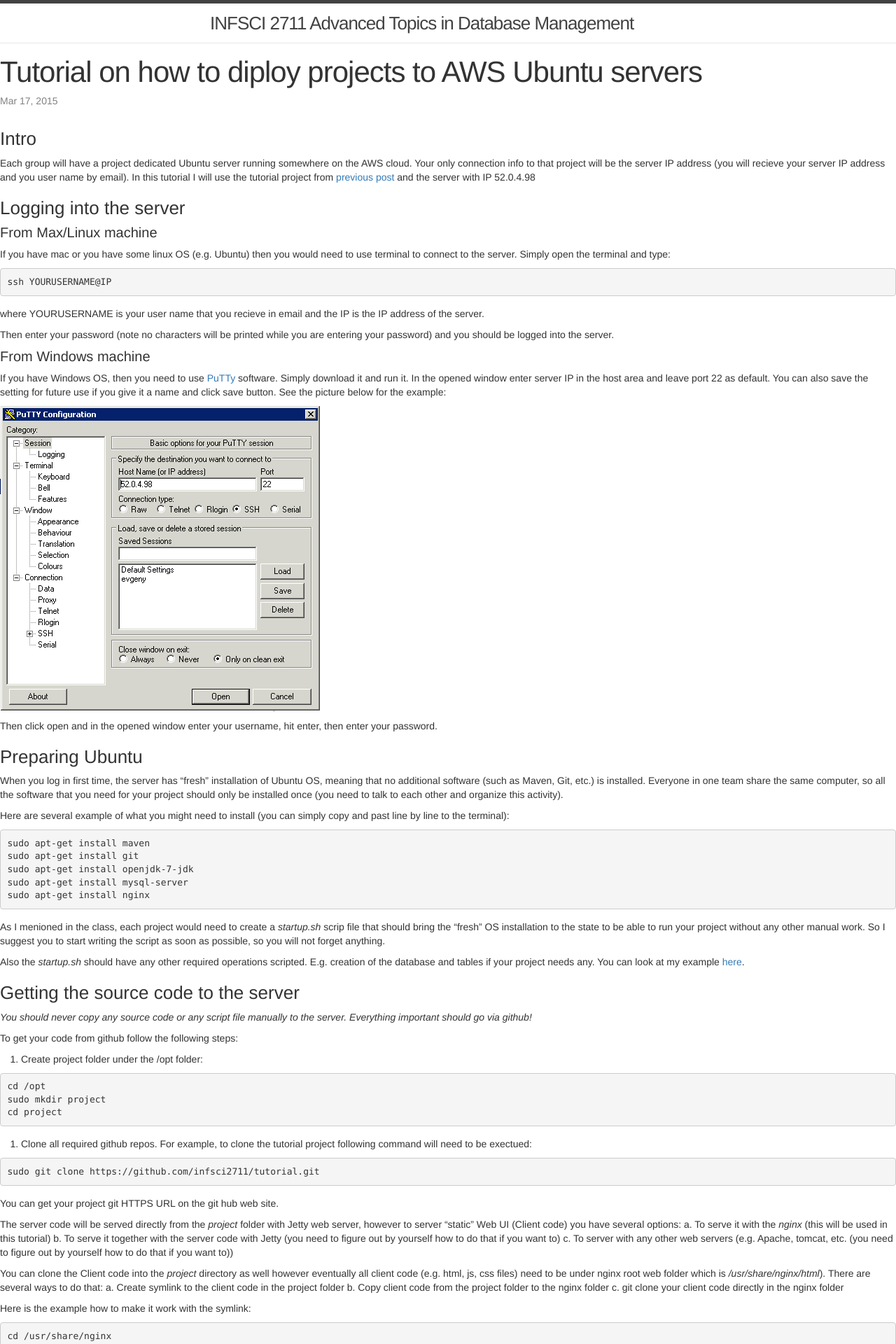
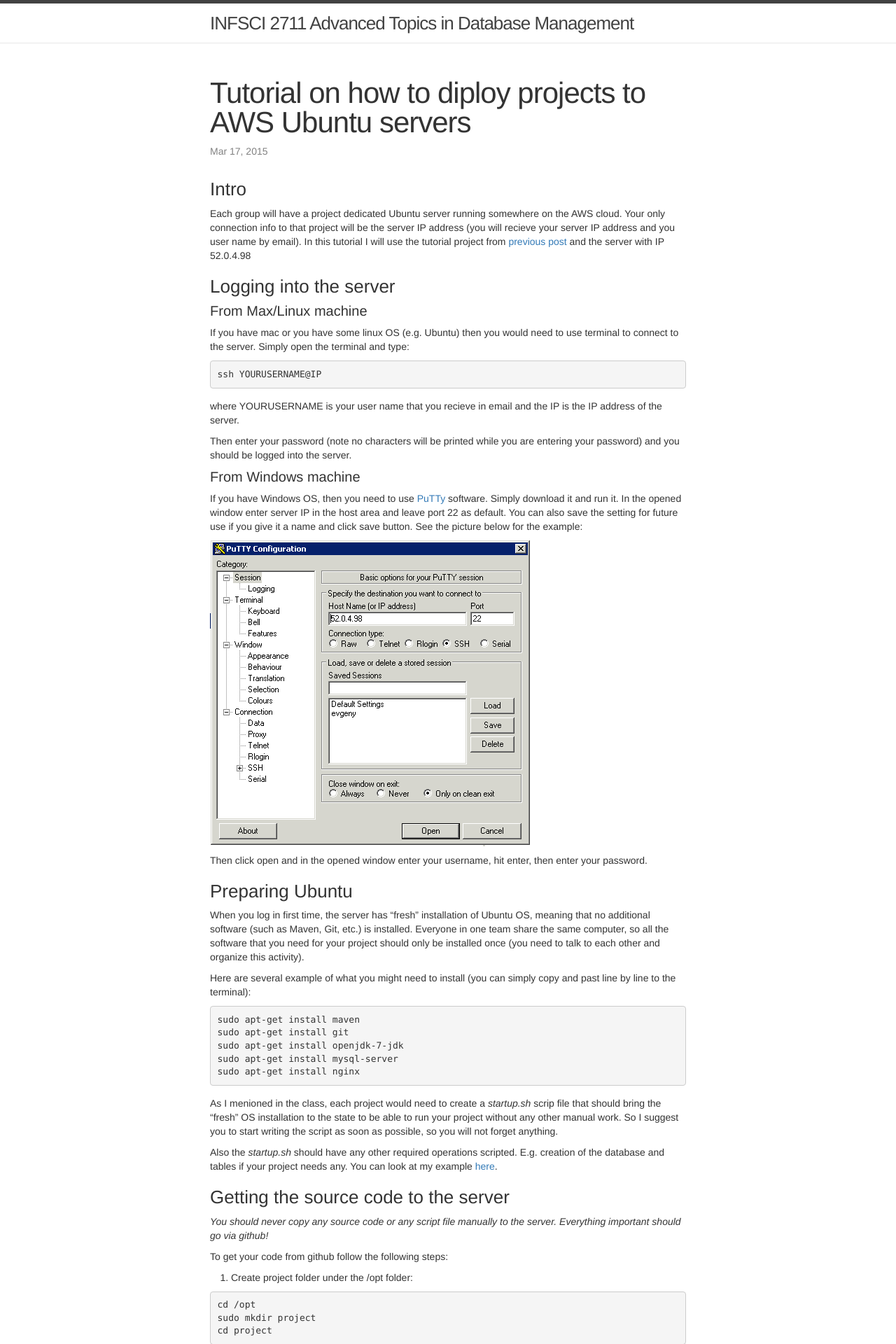
Before and after one commit to infsci2711/infsci2711.github.io, a Jekyll site: the page built from _posts/2015-03-17-tutorial-project-deployment.markdown, in a window 1280 px wide. Shown: the top 1920 px of the page at 70% size. Built offline with Jekyll 4.4.1, drawn with Linux system fonts in a browser that asks for light colours.

Commit message:
fixed margins for posts

```diff
--- a/_layouts/post.html
+++ b/_layouts/post.html
@@ -1,6 +1,8 @@
 ---
 layout: default
 ---
+<div class="page-content">
+    <div class="wrapper">
 		<div class="post">
 
 		  <header class="post-header">
@@ -9,7 +11,11 @@ layout: default
 		  </header>
 
 		  <article class="post-content">
+
 		    	{{ content }}
+
 		  </article>
 
 		</div>
+	</div>
+</div>
```
Lines whose indentation alone changed are shown as unchanged.
